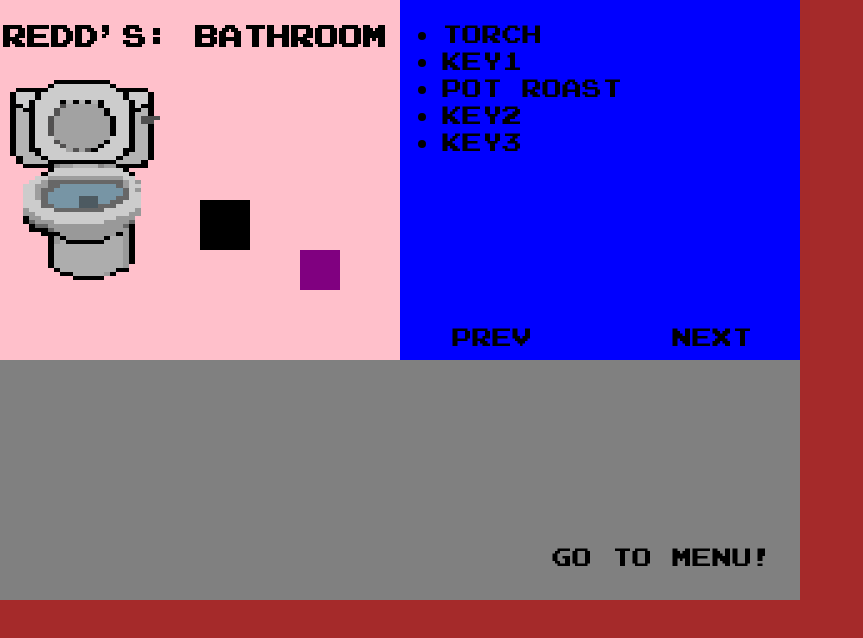
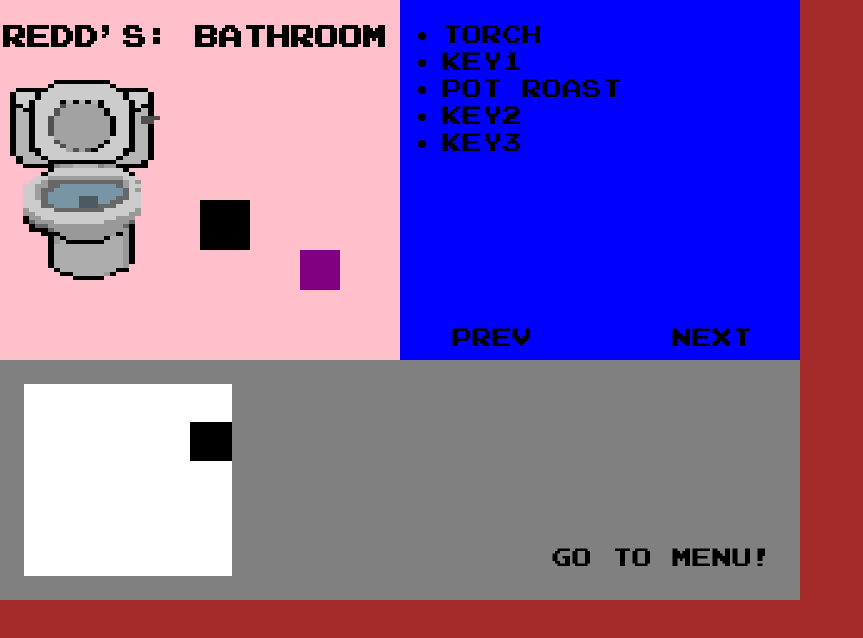
Before and after one commit to clavery63/point-click, a React app: page / in a window 1280 px wide. Shown: the top 638 px of the page, without its empty margins (0-863 px from the left). Built offline with nearby package versions, Linux system fonts and the light colour scheme.

Commit message:
add door map

```diff
--- a/main.css
+++ b/main.css
@@ -131,3 +131,19 @@ html, body {
   width: 100%;
   background-color: gray;
 }
+
+.door-map {
+  position: absolute;
+  left: 3%;
+  top: 10%;
+  height: 80%;
+  width: 26%;
+  background-color: white;
+}
+
+.door-map-door {
+  position: absolute;
+  background-color: black;
+  width: 20%;
+  height: 20%;
+}
--- a/src/bottomContent.jsx
+++ b/src/bottomContent.jsx
@@ -1,8 +1,11 @@
 import React from 'react';
+import DoorMap from './doorMap.jsx'
 
-export default function BottomContent({ onMenuButton }) {
+export default function BottomContent(props) {
+  const { onMenuButton, ...doorMapProps } = props;
   return (
     <div className='bottom-content'>
+      <DoorMap {...doorMapProps} />
       <span className='menu-button' onClick={() => onMenuButton('MENU')}>
         Go to menu!
       </span>
--- a/src/bottomContentContainer.js
+++ b/src/bottomContentContainer.js
@@ -6,12 +6,28 @@ const showMenu = menu => ({
   menu
 });
 
-const mapStateToProps = () => {};
+const startTransition = (dest, dir, text) => ({
+  type: 'START_TRANSITION',
+  dest,
+  dir,
+  text
+});
+
+const mapStateToProps = ({ rooms, player }) => {
+  const { doors, items, name } = rooms[rooms.current];
+  return {
+    doors,
+    rooms
+  };
+};
 
 const mapDispatchToProps = dispatch => {
   return {
     onMenuButton: menu => {
       dispatch(showMenu(menu))
+    },
+    onDoorClick: (dest, dir, text) => {
+      dispatch(startTransition(dest, dir, text));
     }
   }
 };
--- /dev/null
+++ b/src/doorMap.jsx
@@ -0,0 +1,30 @@
+import React from 'react';
+
+const DOORS_PER_ROW = 5;
+const DOOR_SIZE = 100 / DOORS_PER_ROW;
+
+const doorStyle = (x, y) => ({
+  left: `${x * DOOR_SIZE}%`,
+  top: `${y * DOOR_SIZE}%`
+});
+
+const renderDoors = ({ doors, rooms, onDoorClick }) =>
+  doors.map(({ dest, mapPosition, dir }) => {
+    const { x, y } = mapPosition;
+    const text = rooms[dest].text;
+    return <div
+      onClick={() => onDoorClick(dest, dir, text)}
+      style={doorStyle(x, y)}
+      className='door-map-door'
+    />
+  })
+
+const DoorMap = props => {
+  return (
+    <div className='door-map'>
+      {renderDoors(props)}
+    </div>
+  )
+}
+
+export default DoorMap;
```
